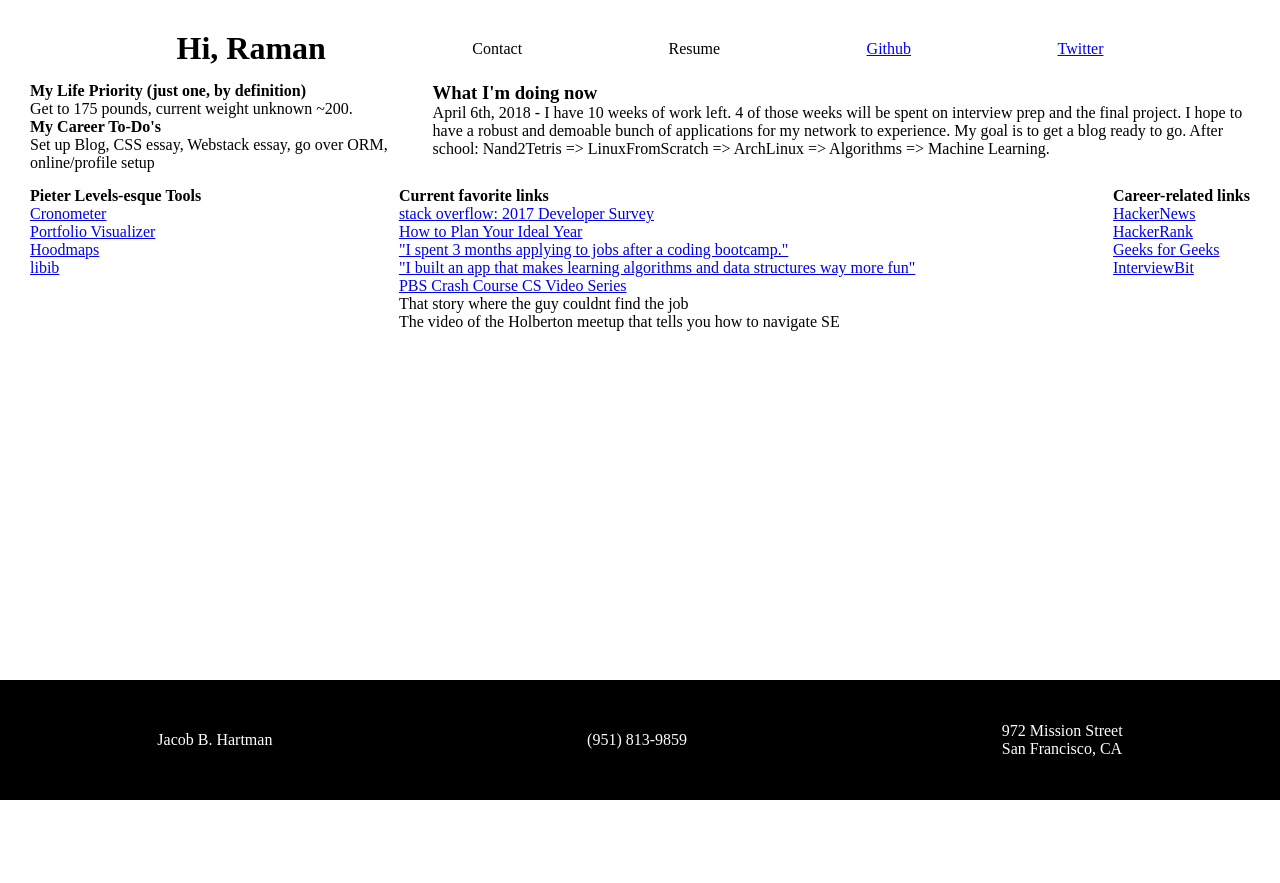
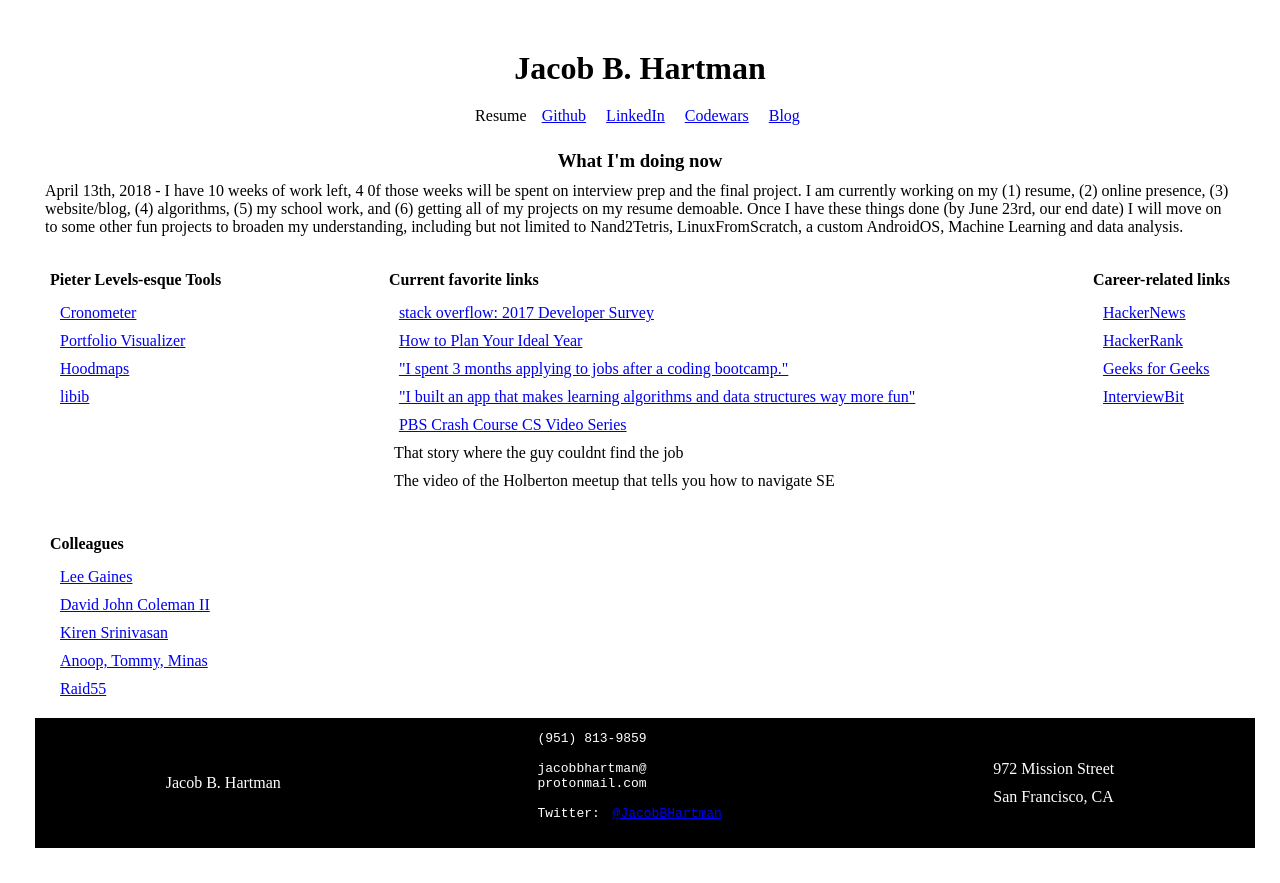
Before and after one commit to JacobBHartman/jacobbhartman-com, a website: page index.html in a window 1280 px wide. Before the commit the page ends 800 px from the top, so only its background shows below. Drawn offline with Linux system fonts and the light colour scheme; files that its build step writes are made by us from their sources.

Commit message:
upload past changes

```diff
--- a/index.html
+++ b/index.html
@@ -3,7 +3,7 @@
 
 
   <head>
-    <title>Jacob Hartman</title>
+    <title>Jacob B. Hartman</title>
     <link rel="stylesheet" href="files/all.css">
   </head>
 
@@ -13,11 +13,9 @@
 
     <header>
       <div>
-	<h1>Hi, Raman</h1>
+	<h1>Jacob B. Hartman</h1>
       </div>
-      <div>
-	Contact
-      </div>
+      <div class="for_employers">
 	<div>
 	  Resume
 	</div>
@@ -25,25 +23,19 @@
 	  <a href="https://github.com/jacobbhartman">Github</a>
 	</div>
 	<div>
-	<a href="https://twitter.com/JacobBHartman">Twitter</a>
+	  <a href="https://www.linkedin.com/in/jacob-hartman-860626148/">LinkedIn</a>
+	</div>
+	<div>
+	  <a href="https://www.codewars.com/users/JacobBHartman">Codewars</a>
+	</div>
+      	<div>
+	  <a href="https://awake-with-jake.ghost.io">Blog</a>
+	</div>
       </div>
     </header>
-    <!-- ---------------------------------------------------------------------- -->
-    <div class="container">
-      <div class="goals">
-	<div>
-	  <h4>My Life Priority (just one, by definition)</h4>
-	  Get to 175 pounds, current weight unknown ~200.
-	</div>
-	<div>
-	  <h4>My Career To-Do's</h4>
-	  Set up Blog, CSS essay, Webstack essay, go over ORM, online/profile setup
-	</div>
-      </div>
-      <div class="now">
+    <div class="right_now">
       <h3>What I'm doing now</h3>
-	April 6th, 2018 - I have 10 weeks of work left. 4 of those weeks will be spent on interview prep and the final project. I hope to have a robust and demoable bunch of applications for my network to experience. My goal is to get a blog ready to go. After school: Nand2Tetris => LinuxFromScratch => ArchLinux => Algorithms => Machine Learning.
-      </div>
+      <p>April 13th, 2018 - I have 10 weeks of work left, 4 0f those weeks will be spent on interview prep and the final project. I am currently working on my (1) resume, (2) online presence, (3) website/blog, (4) algorithms, (5) my school work, and (6) getting all of my projects on my resume demoable. Once I have these things done (by June 23rd, our end date) I will move on to some other fun projects to broaden my understanding, including but not limited to Nand2Tetris, LinuxFromScratch, a custom AndroidOS, Machine Learning and data analysis.</p>
     </div>
     <!-- ---------------------------------------------------------------------- -->
     <div class="links">
@@ -79,12 +71,33 @@
       </div>
     </div>
     <!-- ---------------------------------------------------------------------- -->
+    <div class="links">
+      <div>
+	<h4>Colleagues</h4>
+	<ul>
+	  <li><a href="http://l33.io">Lee Gaines</a></li>
+	  <li><a href="http://www.davidjohncoleman.com">David John Coleman II</a></li>
+	  <li><a href="http://srinitude.com">Kiren Srinivasan</a></li>
+	  <li><a href="https://bougielabs.com">Anoop, Tommy, Minas</a></li>
+	  <li><a href="http://raid55.net">Raid55</a></li>
+	</ul>
+
+      </div>
+    </div>
+
     <footer>
       <div>
 	Jacob B. Hartman
       </div>
       <div>
+	<pre>
 (951) 813-9859
+
+jacobbhartman@
+protonmail.com
+
+Twitter: <a href="https://twitter.com/JacobBHartman">@JacobBHartman</a>
+	</pre>
       </div>
       <div>
 	<ul>
--- a/public/all.css
+++ b/public/all.css
@@ -1,6 +1,6 @@
 * {
     margin: 0px;
-    padding: 0px;
+    padding: 5px;
 }
 
 body {
@@ -12,17 +12,27 @@ body {
 
 header {
     display: flex;
-    flex-direction: row;
+    flex-direction: column;
     justify-content: space-evenly;
     align-items: center;
-    background-image: url("images/headshot.jpg");
-    background-repeat: no-repeat;
 }
 
 .container {
     display: flex;
     flex-direction: row;
     padding-top: 15px;
+}
+
+.for_employers {
+    display: flex;
+    flex-direction: row;
+    justify-content: space-around;
+}
+
+.right_now {
+    display: flex;
+    flex-direction: column;
+    align-items: center;
 }
 
 .goals {
@@ -64,7 +74,7 @@ footer {
     color: #FFFFFF;
 
     margin: 0px;
-    position: absolute;
+    position: relative;
     height: 120px;
     width: 100%;
     left: 0;
```
Lines whose indentation alone changed are shown as unchanged.
